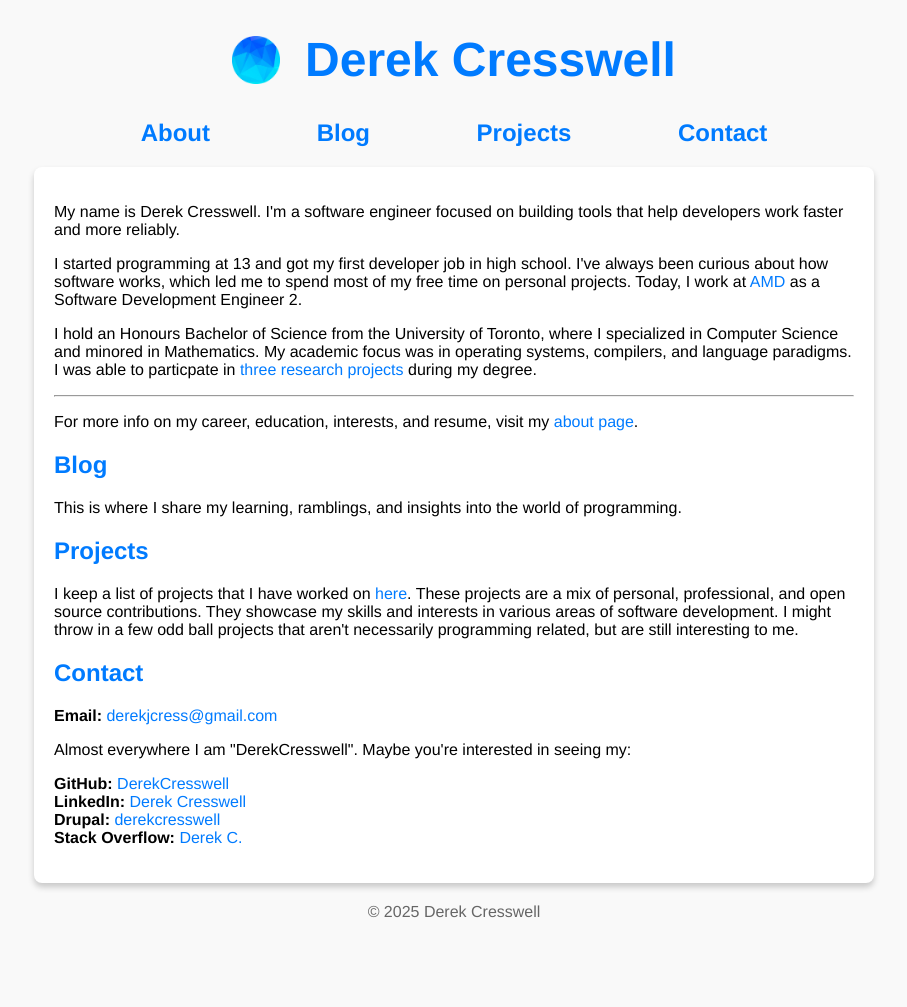
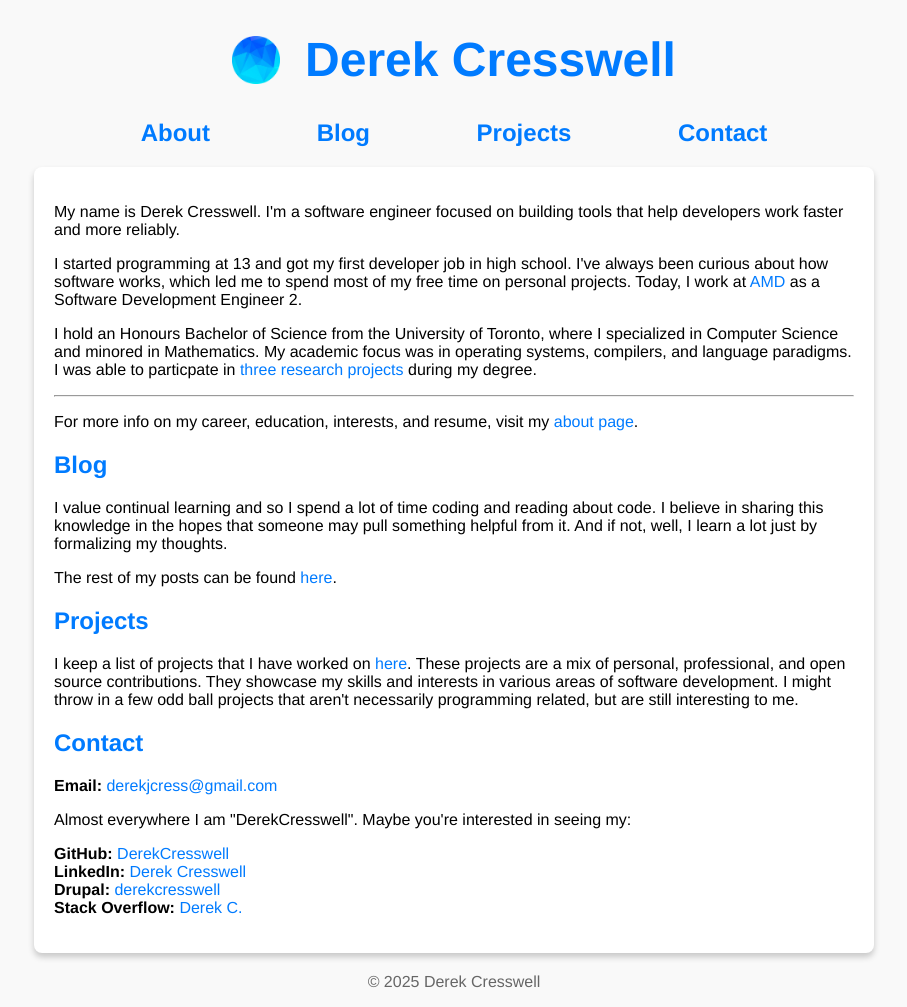
Before and after one commit to DerekCresswell/DerekCresswell.github.io, a Jekyll site: the page built from site/index.html, in a window 1280 px wide. Shown: the whole page, without its empty margins (186-1093 px from the left). Built offline with Jekyll 4.4.1, drawn with Linux system fonts in a browser that asks for light colours; before the commit the page ends 937 px from its top, so only the background shows below that.

Commit message:
Extracts blog brief

```diff
--- /dev/null
+++ b/site/_includes/blog_brief.html
@@ -0,0 +1,5 @@
+<p>
+    I value continual learning and so I spend a lot of time coding and reading about code.
+    I believe in sharing this knowledge in the hopes that someone may pull something helpful from it.
+    And if not, well, I learn a lot just by formalizing my thoughts.
+</p>
--- a/site/blog.html
+++ b/site/blog.html
@@ -3,7 +3,7 @@ layout: default
 title: Blog
 ---
 
-<p>This is where I share my learning, ramblings, and insights into the world of programming.</p>
+{% include blog_brief.html %}
 
 <h2>Recent Posts:</h2>
 
--- a/site/index.html
+++ b/site/index.html
@@ -11,7 +11,7 @@ title: Homepage
     <a href="/blog">
         <h2>Blog</h2>
     </a>
-    <p>This is where I share my learning, ramblings, and insights into the world of programming.</p>
+    {% include blog_brief.html %}
     {% if site.posts.size > 0 %}
         Checkout my latest post:
         <ul class="no-decoration">
@@ -21,6 +21,7 @@ title: Homepage
             {% endfor %}
         </ul>
     {% endif %}
+    The rest of my posts can be found <a href="/blog">here</a>.
 </section>
 <section id="projects">
     <a href="/projects">
```
